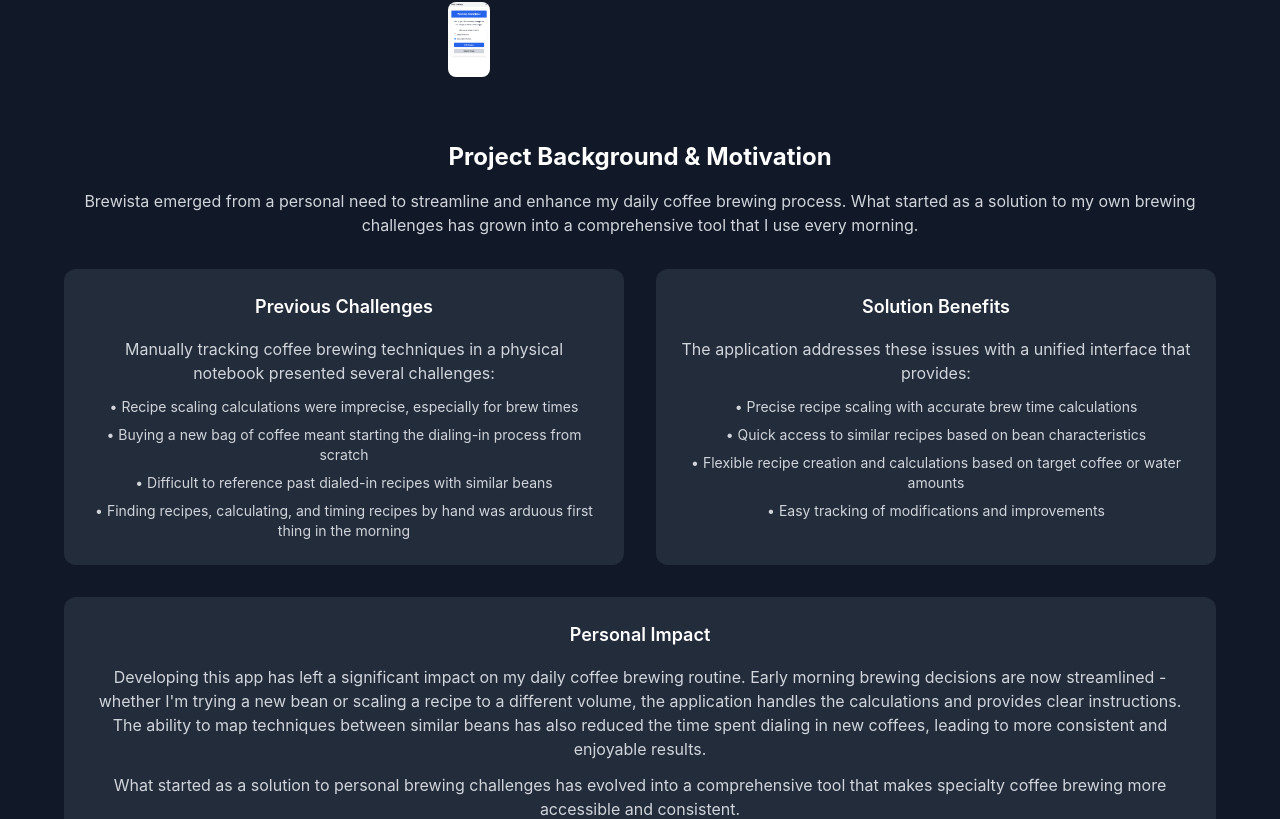
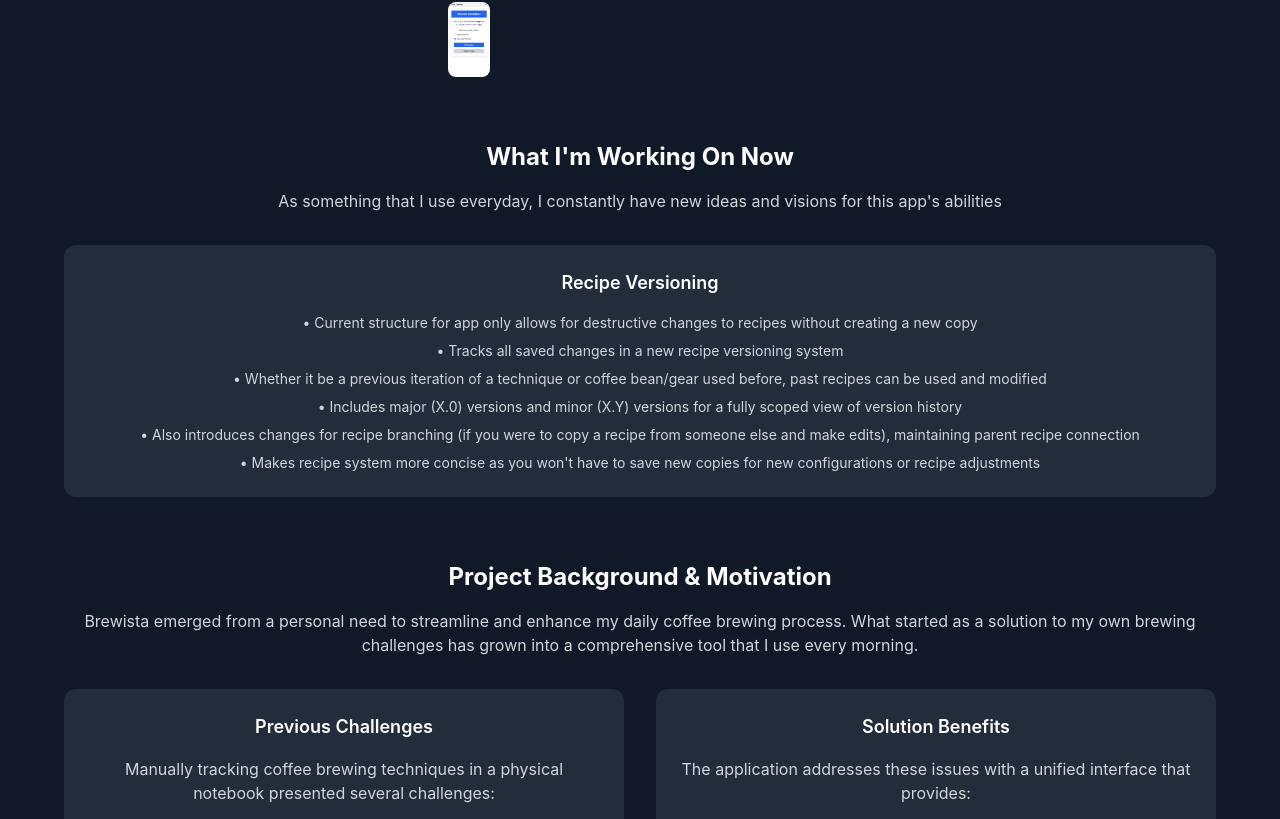
Before and after one commit to benjaehyun/react-portfolio, a React (Create React App) app: page /projects/brewista in a window 1280 px wide. Shown: the part 1580-2399 px from the top of the page. Built offline with nearby package versions, Linux system fonts and the light colour scheme.

Commit message:
update descriptions and ongoing work

```diff
--- a/src/data/projects.js
+++ b/src/data/projects.js
@@ -138,7 +138,7 @@
           },
           {
             src: "/symphony/symphony-3.png",
-            description: "Frequency of most common genres in user's selected playlist"
+            description: "Frequency of most common genres in user's selected playlist (Note: percentages aren't a fraction of the total genres. Rather it's the percentage of songs that these genres appeared in, since spotify provides several genres for each song/artist)"
           },
           {
             src: "/symphony/symphony-4.png",
@@ -349,7 +349,8 @@
       "AsyncStorage",
       "Fuse.js"
     ],
-    githubUrl: "https://github.com/GivelyFoundation/Gively",
+    githubUrl: '',
+    // githubUrl: "https://github.com/GivelyFoundation/Gively",
     liveUrl: null,
     status: "ongoing",
     featured: false,
--- a/src/pages/AboutPage/AboutPage.jsx
+++ b/src/pages/AboutPage/AboutPage.jsx
@@ -158,7 +158,7 @@
                 Pre-med Student Turned Engineer
               </h1>
               <p className="text-xl text-gray-100 drop-shadow-lg">
-                A new Seattleite with a passion for elegant solutions and recent graduate of
+                A new Seattleite with a passion for elegant solutions and graduate of
                 General Assembly's Software Engineering Immersive Program!
               </p>
             </motion.div>
@@ -178,8 +178,8 @@
               Hi 👋, Glad you were able to find me!
             </h2>
             <p className="text-lg leading-relaxed">
-              I'm Ben, and I am currently based in Seattle, WA. I'm a creative-minded software
-              developer with a passion for elegant solutions to enrich user experiences.
+              I'm Ben, and I am currently based in Seattle, WA. I'm a software
+              developer who loves tackling niche challenges for unique user experiences.
             </p>
             <p className="text-lg leading-relaxed">
               Before embarking on my journey of becoming a developer, I was fully immersed in my pre-med studies in university, MCAT taken and all. Then the covid-19 pandemic pumped the brakes on school,
@@ -193,7 +193,7 @@
               resilience and a fresh perspective.
             </p>
             <p className="text-lg leading-relaxed">
-              I'm currently looking for that next step to push impactful products and contribute meaningfully to the dynamic landscape of technology.
+              I'm constantly looking for that next step to push the boundaries of my abilities and contribute meaningfully to the dynamic landscape of technology.
             </p>
           </motion.div>
         </section>
--- a/src/pages/BrewistaPage/BrewistaPage.jsx
+++ b/src/pages/BrewistaPage/BrewistaPage.jsx
@@ -276,9 +276,9 @@
             </p>
             <ul className="space-y-2 text-sm">
               <li>• Recipe scaling calculations were imprecise, especially for brew times</li>
-              <li>• Buying a new bag of coffee meant starting the dialing-in process from scratch</li>
+              <li>• A new bag of coffee meant starting the dialing-in process from scratch</li>
               <li>• Difficult to reference past dialed-in recipes with similar beans</li>
-              <li>• Finding recipes, calculating, and timing recipes by hand was arduous first thing in the morning</li>
+              <li>• Finding recipes, calculating, and timing recipes by hand is an arduous task first thing in the morning</li>
             </ul>
           </div>
         </div>
@@ -291,7 +291,7 @@
             </p>
             <ul className="space-y-2 text-sm">
               <li>• Precise recipe scaling with accurate brew time calculations</li>
-              <li>• Quick access to similar recipes based on bean characteristics</li>
+              <li>• Quick access to similar recipes</li>
               <li>• Flexible recipe creation and calculations based on target coffee or water amounts</li>
               <li>• Easy tracking of modifications and improvements</li>
             </ul>
@@ -318,10 +318,38 @@
     </section>
   );
 
+  const CurrentWork = () => (
+    <section className="space-y-8">
+      <div className="space-y-4">
+        <h2 className="text-2xl font-bold text-white">What I'm Working On Now</h2>
+        <p className="text-gray-300">
+          As something that I use everyday, I constantly have new ideas and visions for this app's abilities
+        </p>
+      </div>
+
+      <div className="grid grid-cols-1 gap-8">
+        <div className="bg-gray-700/50 p-6 rounded-xl space-y-4 md:col-span-2">
+          <h3 className="text-lg font-semibold text-white">Recipe Versioning</h3>
+          <div className="space-y-3 text-gray-300">
+            <ul className="space-y-2 text-sm">
+                <li>• Current structure for app only allows for destructive changes to recipes without creating a new copy</li>
+                <li>• Tracks all saved changes in a new recipe versioning system</li>
+                <li>• Whether it be a previous iteration of a technique or coffee bean/gear used before, past recipes can be used and modified</li>
+                <li>• Includes major (X.0) versions and minor (X.Y) versions for a fully scoped view of version history</li>
+                <li>• Also introduces changes for recipe branching (if you were to copy a recipe from someone else and make edits), maintaining parent recipe connection</li>
+                <li>• Makes recipe system more concise as you won't have to save new copies for new configurations or recipe adjustments </li>
+                </ul>
+          </div>
+        </div>
+      </div>
+    </section>
+  );
+
   return (
     <ProjectTemplate project={project}>
       <div className="max-w-6xl mx-auto space-y-16">
         <MediaShowcaseSection />
+        <CurrentWork />
         <ProjectMotivationSection />
         <CombinedFeaturesSection />
         <ScalingAlgorithmSection />
--- a/src/pages/SymphonyPage/SymphonyPage.jsx
+++ b/src/pages/SymphonyPage/SymphonyPage.jsx
@@ -111,7 +111,7 @@
                     rel="noopener noreferrer"
                     className="block text-blue-400 hover:text-blue-300 transition-colors"
                     >
-                    Another paper by Rentfrow that provided guidance on mapping Spotify's song features to the MUSIC model →
+                    Another paper by Rentfrow that helped map Spotify's song features to the MUSIC model →
                     </a>
                 </div>
                 </div>
@@ -154,7 +154,7 @@
                 </div>
 
                 <div className="bg-gray-700/50 p-6 rounded-lg">
-                <h4 className="text-gray-200 font-medium mb-3">Score Interpretation</h4>
+                <h4 className="text-gray-200 font-medium mb-3">Rough Score Interpretation</h4>
                 <div className="grid grid-cols-1 sm:grid-cols-2 md:grid-cols-3 gap-4 text-sm">
                     <div className="space-y-1">
                     <p className="text-gray-300">0.8-1.0</p>
@@ -321,7 +321,8 @@
                 <h3 className="text-xl font-semibold text-white border-b border-gray-700 pb-2">
                 API & Authentication Infrastructure
                 </h3>
-                <div className="grid md:grid-cols-2 gap-6">
+                <div className="grid gap-6">
+                {/* <div className="grid md:grid-cols-2 gap-6"> */}
                 <div className="bg-gray-700/30 p-6 rounded-lg">
                     <h4 className="text-blue-400 font-medium mb-4">Class-based API Utilities</h4>
                     <p className="text-sm text-gray-300 mb-4">
@@ -333,7 +334,7 @@
                     <li>• Request interceptors for consistent error handling</li>
                     </ul>
                 </div>
-                <div className="bg-gray-700/30 p-6 rounded-lg">
+                {/* <div className="bg-gray-700/30 p-6 rounded-lg">
                     <h4 className="text-blue-400 font-medium mb-4">Rate Limiting Strategies</h4>
                     <p className="text-sm text-gray-300 mb-4">
                     Redis-based rate limiting system with intelligent request management:
@@ -344,7 +345,7 @@
                     <li>• Batch processing for analytics operations</li>
                     <li>• Graceful degradation during high load</li>
                     </ul>
-                </div>
+                </div> */}
                 </div>
             </div>
 
@@ -362,7 +363,6 @@
                     <ul className="space-y-2 text-sm text-gray-400">
                     <li>• Automatic image compression and resizing</li>
                     <li>• Format optimization based on browser support</li>
-                    <li>• EXIF data handling and orientation fixing</li>
                     <li>• Real-time preview generation</li>
                     </ul>
                 </div>
@@ -372,7 +372,7 @@
                     Seamless state management throughout the upload process:
                     </p>
                     <ul className="space-y-2 text-sm text-gray-400">
-                    <li>• Progress tracking with upload estimates</li>
+                    <li>• Progress tracking with redux integration for images</li>
                     <li>• Optimistic updates for immediate feedback</li>
                     <li>• Automatic retry and failure recovery</li>
                     <li>• Background processing with status updates</li>
```
